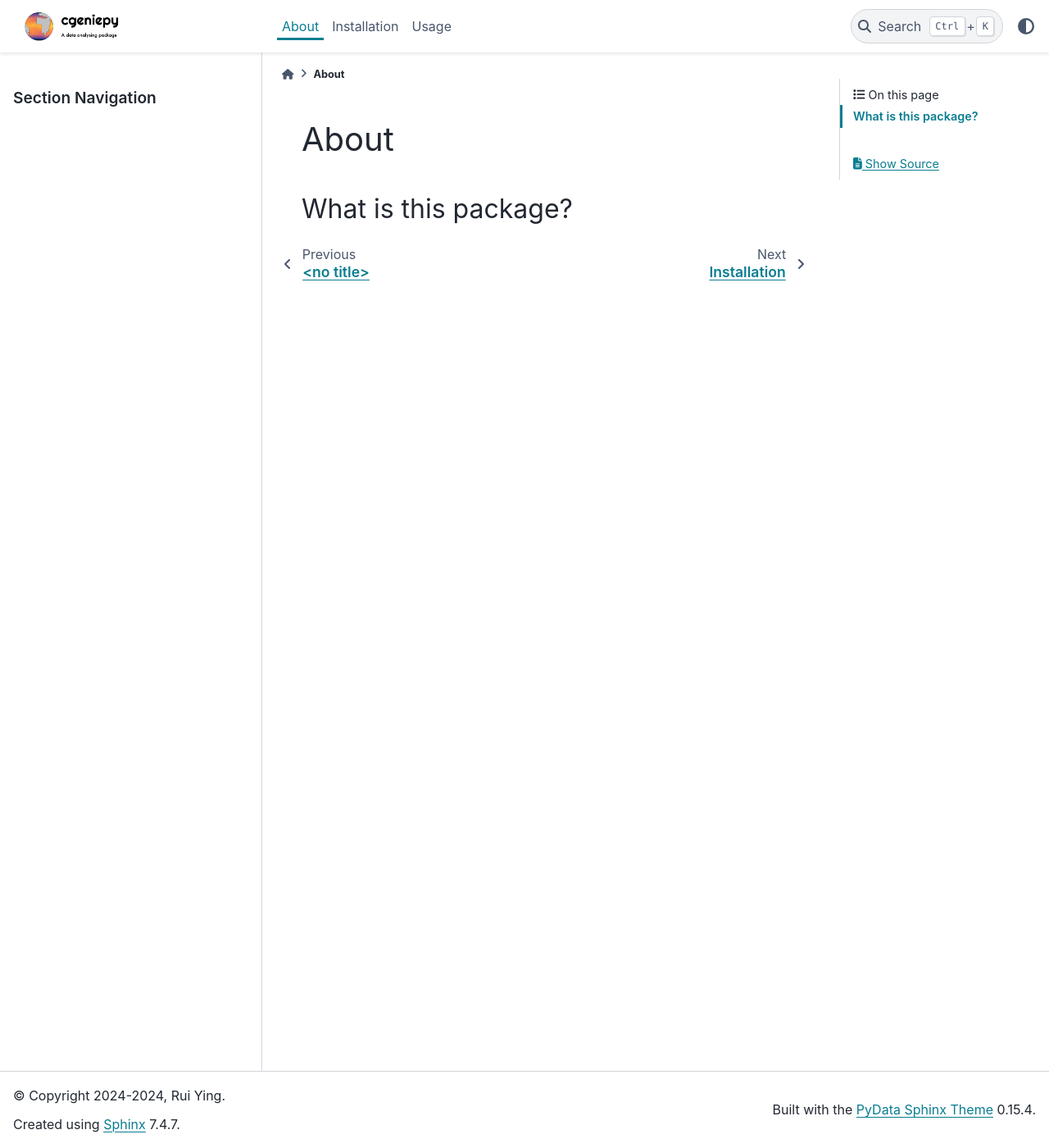
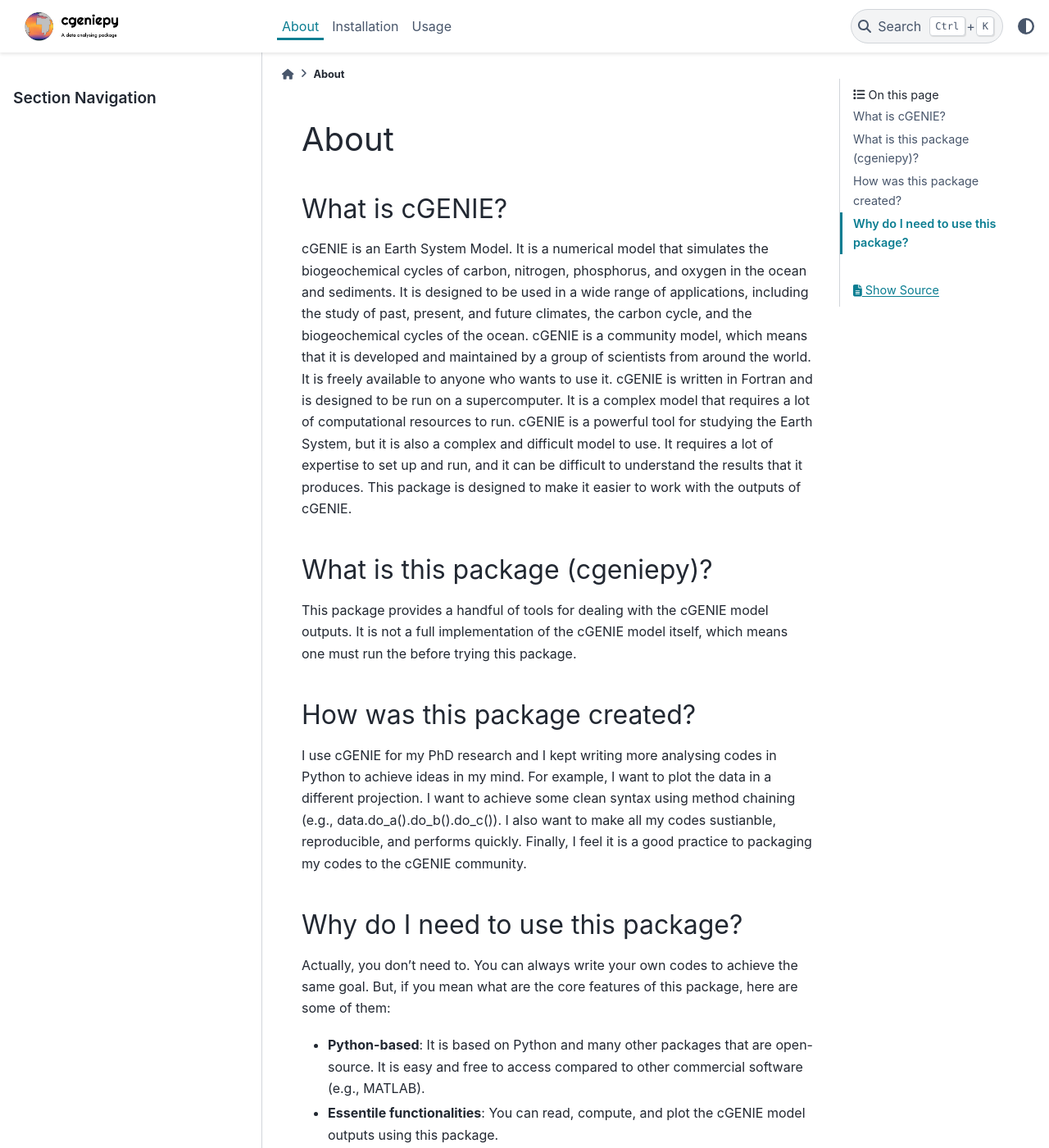
Before and after one commit to ruiying-ocean/cgeniepy, a Sphinx documentation site: the page built from docs/source/about.rst, in a window 1280 px wide and 1400 px high. Shown: the whole window at 82% size. Built offline with Sphinx 7.4.7 and the PyData theme 0.15.4, drawn with Linux system fonts in a browser that asks for light colours; some of the changed text lies outside the part shown.

Commit message:
enrich the about page

```diff
--- a/docs/source/about.rst
+++ b/docs/source/about.rst
@@ -1,6 +1,28 @@
 About
 =====
 
+What is cGENIE?
+--------------
+cGENIE is an Earth System Model. It is a numerical model that simulates the biogeochemical cycles of carbon, nitrogen, phosphorus, and oxygen in the ocean and sediments. It is designed to be used in a wide range of applications, including the study of past, present, and future climates, the carbon cycle, and the biogeochemical cycles of the ocean. cGENIE is a community model, which means that it is developed and maintained by a group of scientists from around the world. It is freely available to anyone who wants to use it. cGENIE is written in Fortran and is designed to be run on a supercomputer. It is a complex model that requires a lot of computational resources to run. cGENIE is a powerful tool for studying the Earth System, but it is also a complex and difficult model to use. It requires a lot of expertise to set up and run, and it can be difficult to understand the results that it produces. This package is designed to make it easier to work with the outputs of cGENIE.
 
-What is this package?
----------------------
+
+What is this package (cgeniepy)?
+--------------------------------
+
+This package provides a handful of tools for dealing with the cGENIE model outputs. It is not a full implementation of the cGENIE model itself, which means one must run the before trying this package.
+
+
+How was this package created?
+------------------------------
+I use cGENIE for my PhD research and I kept writing more analysing codes in Python to achieve ideas in my mind. For example, I want to plot the data in a different projection. I want to achieve some clean syntax using method chaining (e.g., data.do_a().do_b().do_c()). I also want to make all my codes sustianble, reproducible, and performs quickly. Finally, I feel it is a good practice to packaging my codes to the cGENIE community.
+
+
+Why do I need to use this package?
+----------------------------------
+Actually, you don't need to. You can always write your own codes to achieve the same goal. But, if you mean what are the core features of this package, here are some of them:
+
+- **Python-based**: It is based on Python and many other packages that are open-source. It is easy and free to access compared to other commercial software (e.g., MATLAB).
+- **Essentile functionalities**: You can read, compute, and plot the cGENIE model outputs using this package.
+- **Model Ensemble**: You can deal with an ensemble of models using this package.
+- **Observational data support**: For wet lab scientists, you can use this package to deal with observational data (e.g., core data downloaded from pangea.de).
+- **Model-data comparison**: You can compare the cGENIE outputs with observational data using this package, including finding the nearest valid grid point, calculating the skill metric.
```
